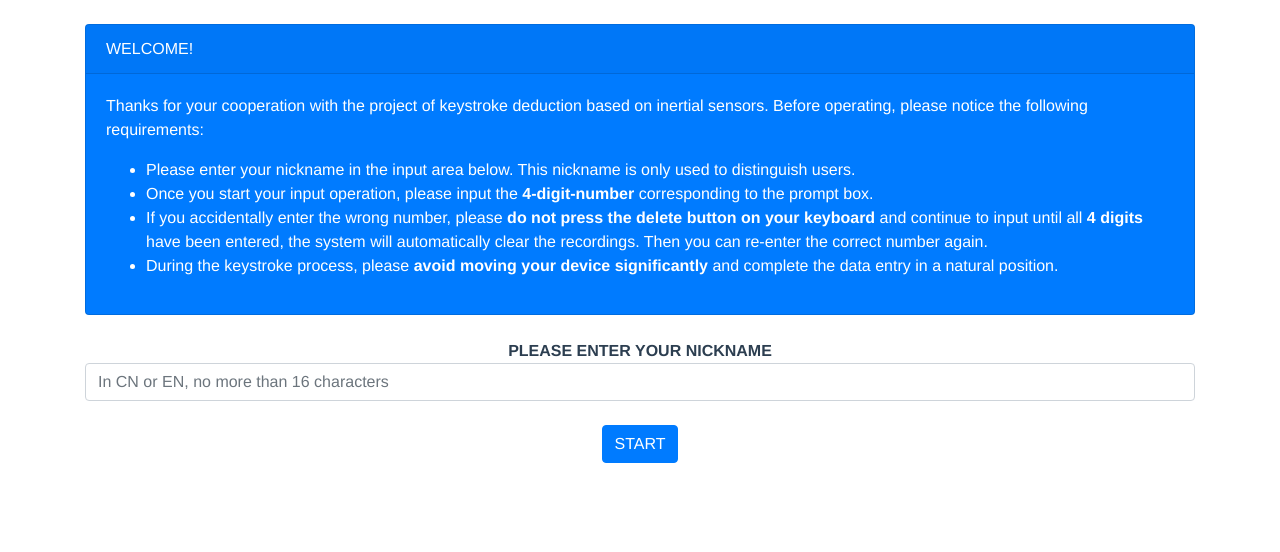
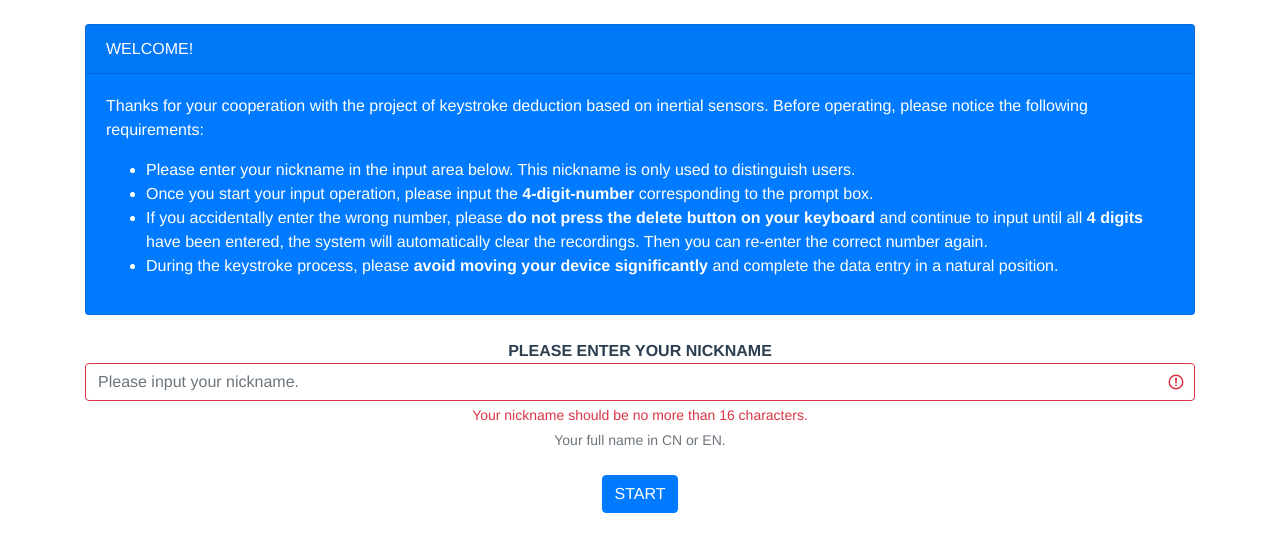
Before and after one commit to TouchFishPioneer/weblogger-client, a Vue app: page /#/ in a window 1280 px wide. Shown: the top 552 px of the page. Built offline with nearby package versions, Linux system fonts and the light colour scheme.

Commit message:
modify the basic script

```diff
--- a/src/views/Index.vue
+++ b/src/views/Index.vue
@@ -2,6 +2,7 @@
   <div class="container">
     <div class="col-xs-12">
       <br>
+
       <b-alert :show="alertSensorSupport" dismissible variant="danger">
         <strong>Caution!</strong>
         This device do not support inertial sensors, please open this page on your mobile devices.
--- a/src/views/Welcome.vue
+++ b/src/views/Welcome.vue
@@ -2,6 +2,11 @@
   <div class="container">
     <div class="col-xs-12">
       <br>
+
+      <b-alert :show="alertSensorSupport" dismissible variant="danger">
+        <strong>Caution!</strong>
+        This device do not support inertial sensors, please open this page on your mobile devices.
+      </b-alert>
 
       <b-card bg-variant="primary" text-variant="white" header="WELCOME!" align="left">
         <p>Thanks for your cooperation with the project of keystroke deduction based on inertial sensors. Before operating, please notice the following requirements:</p>
@@ -25,17 +30,82 @@
 
     <div class="col-xs-12">
       <strong>PLEASE ENTER YOUR NICKNAME</strong>
-      <b-form-input type="text" placeholder="In CN or EN, no more than 16 characters"></b-form-input>
+      <b-form-input
+        type="text"
+        v-model.trim="name"
+        :state="nameState"
+        aria-describedby="inputFeedback inputHelp"
+        placeholder="Please input your nickname."
+      >
+      </b-form-input>
+      <b-form-invalid-feedback id="inputFeedback">
+        Your nickname should be no more than 16 characters.
+      </b-form-invalid-feedback>
+      <b-form-text id="inputHelp">
+        Your full name in CN or EN.
+      </b-form-text>
     </div>
 
     <br>
 
     <div class="col-xs-12">
-      <b-button variant="primary">START</b-button>
+      <b-button variant="primary" @disabled="startButtonDisplay">START</b-button>
     </div>
   </div>
 </template>
 
 <script>
-export default {}
+export default {
+  name: 'welcome',
+  data () {
+    return {
+      name: '',
+      alertSensorSupport: false
+    }
+  },
+
+  created () {
+    this.initialize()
+  },
+
+  computed: {
+    nameState () {
+      if (this.name.length <= 16 && this.name.length > 0) {
+        return true
+      } else {
+        return false
+      }
+    }
+  },
+
+  methods: {
+    initialize () {
+      console.log(this.nameState)
+      console.log(this.alertSensorSupport)
+      if (!window.DeviceMotionEvent || !window.DeviceOrientationEvent) {
+        console.log('Do not support inertial sensors.')
+        this.alertSensorSupport = true
+      }
+
+      if (
+        navigator.userAgent.match(
+          /(phone|pad|pod|iPhone|iPod|ios|iPad|Android|Mobile|BlackBerry|IEMobile|MQQBrowser|JUC|Fennec|wOSBrowser|BrowserNG|WebOS|Symbian|Windows Phone)/i
+        )
+      ) {
+        // console.log('mobile')
+        // console.log(navigator.userAgent)
+      } else {
+        // console.log('pc')
+      }
+    },
+
+    startButtonDisplay () {
+      if (this.nameState === true && this.alertSensorSupport === false) {
+        return false
+      } else {
+        return true
+      }
+    }
+  }
+}
 </script>
```
